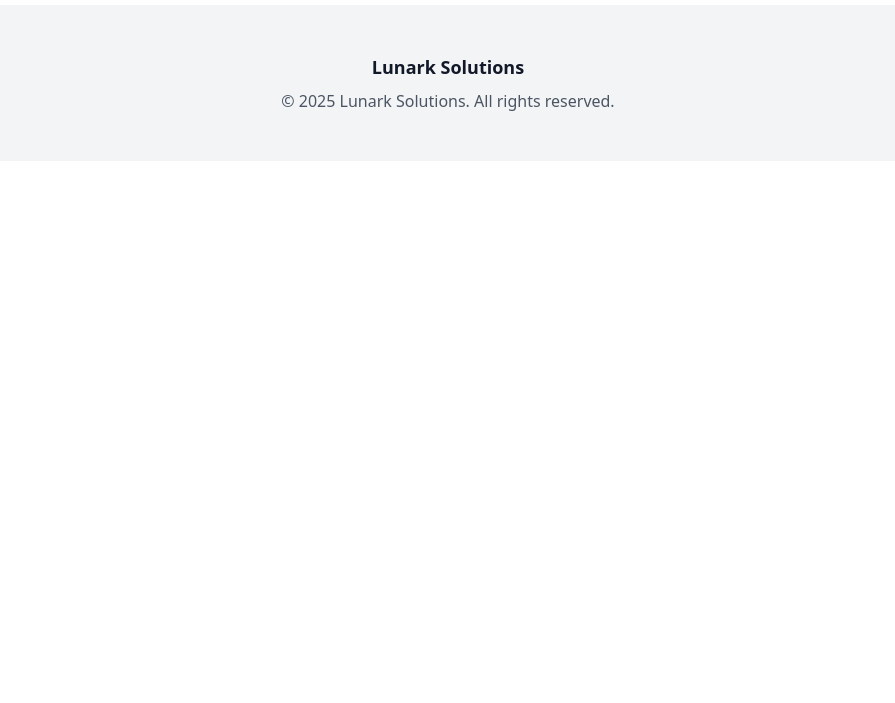
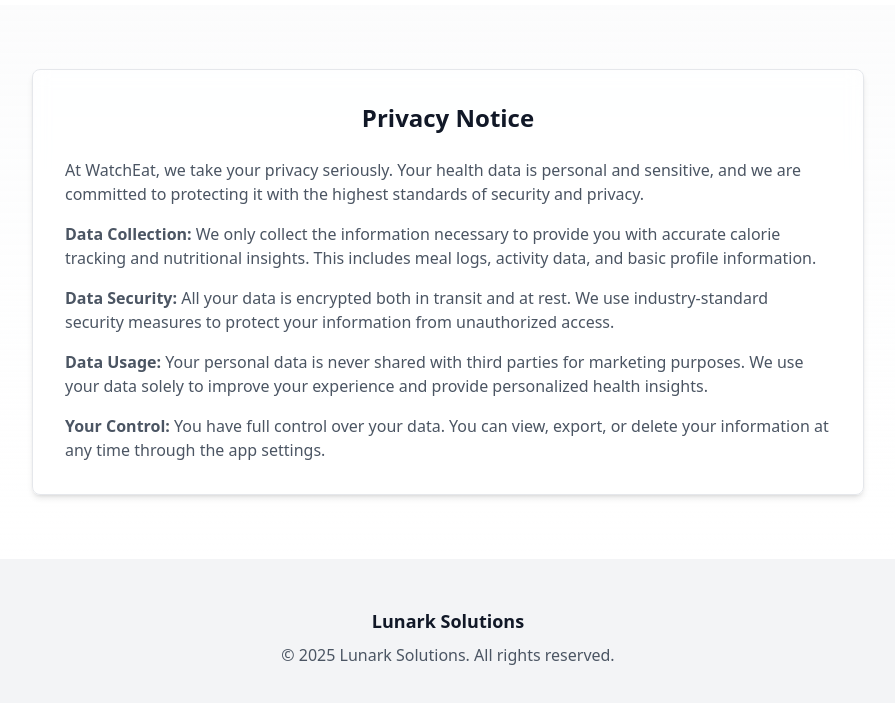
Before and after one commit to LunarkSolutions/Lunark_Website, a React (Vite) app: page /watcheat in a window 1280 px wide. Shown: the part 1759-2462 px from the top of the page, without its empty margins (192-1087 px from the left). Before the commit the page ends 1920 px from the top, so only its background shows below. Built offline with nearby package versions, Linux system fonts and the light colour scheme.

Commit message:
Update WatchEat Background and Add Privacy Notice

```diff
--- a/src/components/WatchEatPage.tsx
+++ b/src/components/WatchEatPage.tsx
@@ -14,7 +14,7 @@ export default function WatchEatPage() {
 
       {/* Hero Section */}
       <section className="relative py-32 pb-40">
-        <div className="pointer-events-none absolute inset-0 bg-gradient-to-b from-transparent via-gray-50/50 to-gray-100" />
+        <div className="pointer-events-none absolute inset-0 bg-gradient-to-b from-transparent via-gray-50/30 to-gray-100/50" />
         <div className="relative max-w-7xl mx-auto px-4 sm:px-6 lg:px-8">
           <div className="text-center">
             <div className="flex items-center justify-center h-20 w-20 rounded-full bg-purple-500 text-white mx-auto mb-8 animate-fadeInUp">
@@ -106,6 +106,40 @@ export default function WatchEatPage() {
         </div>
       </section>
 
+      {/* Privacy Notice Section */}
+      <section className="relative py-16">
+        <div className="pointer-events-none absolute inset-0 bg-gradient-to-b from-gray-100/30 via-gray-50/20 to-transparent" />
+        <div className="relative max-w-4xl mx-auto px-4 sm:px-6 lg:px-8">
+          <div className="bg-white/70 backdrop-blur border border-gray-200 p-8 rounded-lg shadow-md animate-fadeInUp">
+            <h2 className="text-2xl font-bold text-gray-900 mb-6 text-center">Privacy Notice</h2>
+            <div className="space-y-4 text-gray-600">
+              <p>
+                At WatchEat, we take your privacy seriously. Your health data is personal and sensitive,
+                and we are committed to protecting it with the highest standards of security and privacy.
+              </p>
+              <p>
+                <strong>Data Collection:</strong> We only collect the information necessary to provide
+                you with accurate calorie tracking and nutritional insights. This includes meal logs,
+                activity data, and basic profile information.
+              </p>
+              <p>
+                <strong>Data Security:</strong> All your data is encrypted both in transit and at rest.
+                We use industry-standard security measures to protect your information from unauthorized access.
+              </p>
+              <p>
+                <strong>Data Usage:</strong> Your personal data is never shared with third parties for
+                marketing purposes. We use your data solely to improve your experience and provide
+                personalized health insights.
+              </p>
+              <p>
+                <strong>Your Control:</strong> You have full control over your data. You can view,
+                export, or delete your information at any time through the app settings.
+              </p>
+            </div>
+          </div>
+        </div>
+      </section>
+
       {/* Footer */}
       <footer className="bg-gray-100">
         <div className="max-w-7xl mx-auto px-4 sm:px-6 lg:px-8 py-12">
```
